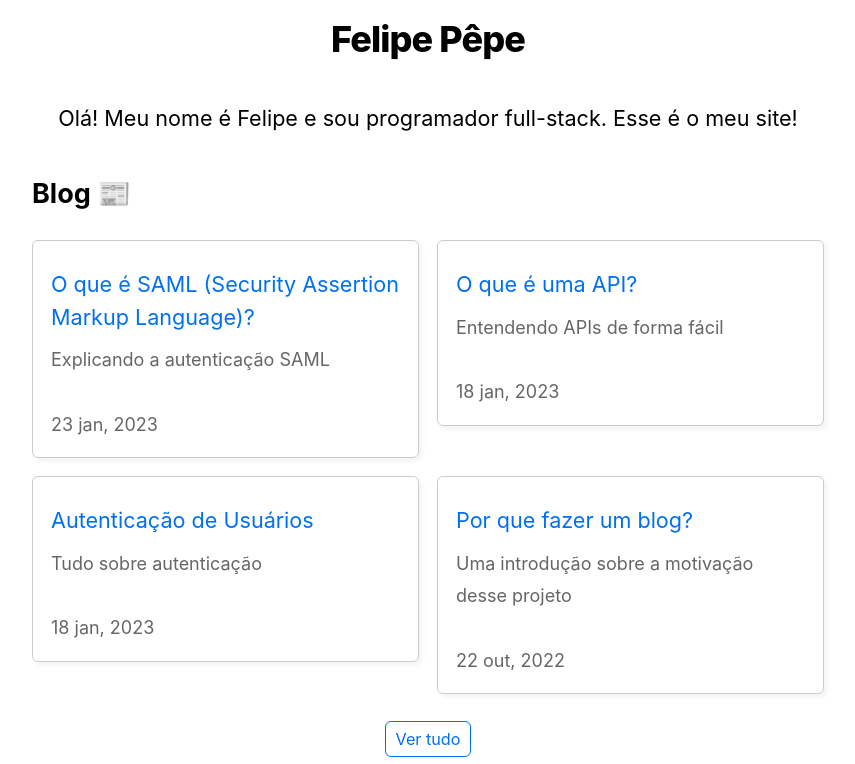
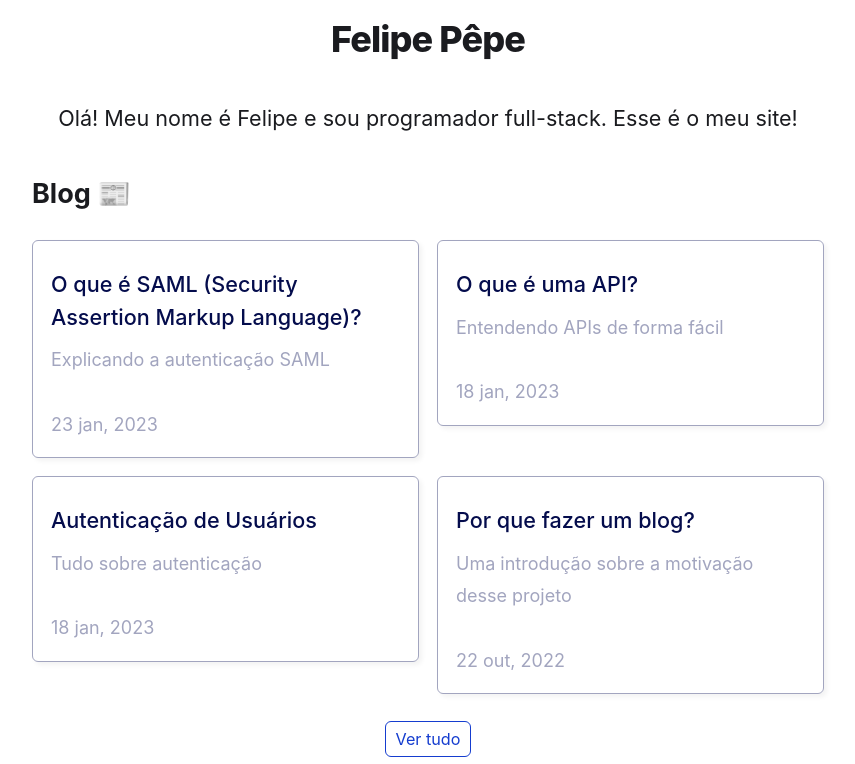
Before and after one commit to lipe-pepe/personal-site, a Next.js app: page / in a window 1280 px wide. Shown: the part 236-1000 px from the top of the page, without its empty margins (212-1067 px from the left). Built offline with nearby package versions, Linux system fonts and the light colour scheme.

Commit message:
Changed project colors

```diff
--- a/components/navbar/navbar.module.css
+++ b/components/navbar/navbar.module.css
@@ -45,7 +45,7 @@
 }
 
 .hamburgerIcon {
-  color: #0070f3;
+  color: #153dcf;
   width: 2rem;
   height: 2rem;
   padding-top: 2px;
@@ -59,7 +59,7 @@
 }
 
 .menuButton {
-  color: #0070f3;
+  color: #153dcf;
   margin: 0.5rem 0;
   font-weight: 500;
 }
--- a/components/postCard/PostCard.module.css
+++ b/components/postCard/PostCard.module.css
@@ -2,7 +2,7 @@
   margin: 0.5rem 0;
   padding: 1rem 1rem;
   border-radius: 6px;
-  border-color: #ccc;
+  border-color: #a2a5bf;
   border-width: 1px;
   border-style: solid;
   box-shadow: 3px 3px 5px rgba(0, 0, 0, 0.05);
@@ -12,11 +12,12 @@
 
 .container:hover {
   transform: scale(1.05);
-  border-color: #0070f3;
+  border-color: #153dcf;
 }
 
 .title {
-  color: #0070f3;
+  color: #040c4c;
+  font-weight: 500;
   padding: 0;
   margin: 0.5rem 0;
 }
--- a/pages/posts/posts.module.css
+++ b/pages/posts/posts.module.css
@@ -16,7 +16,7 @@
 
 .list a:hover {
   text-decoration: none;
-  color: #0070f3;
+  color: #153dcf;
 }
 
 .list h2 {
--- a/styles/global.css
+++ b/styles/global.css
@@ -13,7 +13,7 @@ body {
 }
 
 a {
-  color: #0070f3;
+  color: #153dcf;
   text-decoration: none;
 }
 
--- a/styles/utils.module.css
+++ b/styles/utils.module.css
@@ -5,6 +5,7 @@
   letter-spacing: -0.05rem;
   margin: 1rem 0;
   text-decoration: none;
+  color: #1a1b1f;
 }
 
 .headingXl {
@@ -14,6 +15,7 @@
   letter-spacing: -0.05rem;
   margin: 1rem 0;
   text-decoration: none;
+  color: #1a1b1f;
 }
 
 .headingLg {
@@ -21,12 +23,14 @@
   line-height: 1.4;
   margin: 1rem 0;
   text-decoration: none;
+  color: #1a1b1f;
 }
 
 .headingMd {
   font-size: 1.2rem;
   line-height: 1.5;
   text-decoration: none;
+  color: #1a1b1f;
 }
 
 .paragraphLg {
@@ -35,6 +39,7 @@
   font-weight: normal;
   margin: 1rem 0;
   text-decoration: none;
+  color: #1a1b1f;
 }
 
 .paragraphSm {
@@ -43,6 +48,7 @@
   font-weight: normal;
   margin: 1rem 0;
   text-decoration: none;
+  color: #1a1b1f;
 }
 
 .borderCircle {
@@ -72,7 +78,7 @@
 }
 
 .lightText {
-  color: #666;
+  color: #a2a5bf;
 }
 
 .center {
@@ -82,11 +88,11 @@
 
 .normalButton {
   font-size: 0.9rem;
-  color: #0070f3;
+  color: #153dcf;
   text-align: center;
   border-style: solid;
   border-radius: 6px;
-  border-color: #0070f3;
+  border-color: #153dcf;
   border-width: 1px;
   padding: 5px 10px;
   max-width: 100px;
@@ -95,7 +101,7 @@
 
 .normalButton:hover {
   color: white;
-  background-color: #0070f3;
+  background-color: #153dcf;
   cursor: pointer;
 }
 
```
